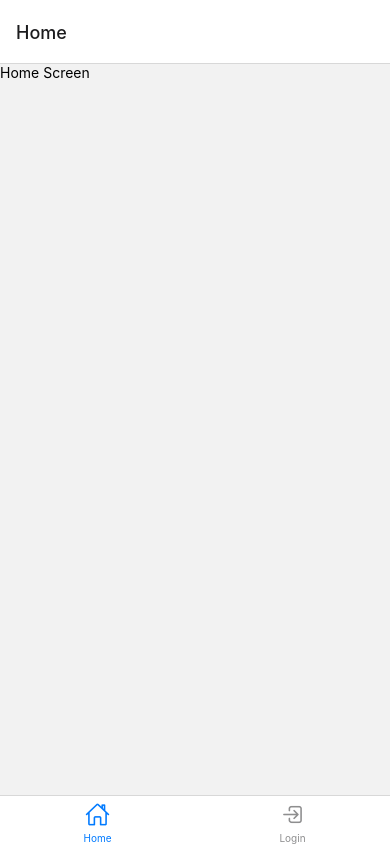
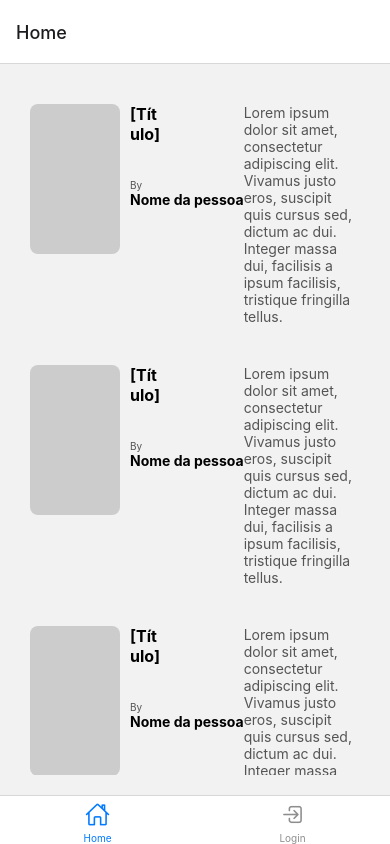
Before and after one commit to marinavelosom/newsExplorer, a React Native app: screen / in a window 390 px wide. Built offline with nearby package versions, Linux system fonts and the light colour scheme.

Commit message:
Cria cards de noticias e chama componente na home

```diff
--- /dev/null
+++ b/src/components/Card.tsx
@@ -0,0 +1,40 @@
+import React from 'react';
+import { Linking, ImageBackground } from 'react-native';
+import FontAwesome from '@expo/vector-icons/FontAwesome';
+import {
+  CardContainer,
+  CardImage,
+  CardImageContainer,
+  CardContent,
+  Header,
+  Title,
+  Subtitle,
+  Text,
+  TextFixed,
+} from '../styles/CardStyles';
+
+interface CardProps {
+  title: string;
+  author: string;
+  description: string;
+  imageUrl: string;
+}
+
+const Card: React.FC<CardProps> = ({ title, author, description, imageUrl }) => {
+
+  return (
+    <CardContainer>
+      <CardContent>
+        <CardImage />
+        <Header>
+          <Title>{title}</Title>
+          <TextFixed>By</TextFixed>
+          <Subtitle>{author}</Subtitle>
+        </Header>
+      <Text>{description}</Text>
+      </CardContent>
+    </CardContainer>
+  );
+};
+
+export default Card;
--- a/src/screens/Home.tsx
+++ b/src/screens/Home.tsx
@@ -1,19 +1,32 @@
 import React from 'react';
-import { View, Text, Button } from 'react-native';
-import { useNavigation } from '@react-navigation/native';
-import { RootStackParamList } from '../navigation/types';
-import { NativeStackNavigationProp } from '@react-navigation/native-stack';
+import { ScrollView } from 'react-native';
+import Card from '../components/Card';
+import { HomeContainer, CardColumn } from '../styles/HomeStyles';
 
-type HomeScreenNavigationProp = NativeStackNavigationProp<RootStackParamList, 'Home'>;
-
-const HomeScreen: React.FC = () => {
-  const navigation = useNavigation<HomeScreenNavigationProp>();
-
+const Home: React.FC = () => {
   return (
-    <View>
-      <Text>Home Screen</Text>
-    </View>
+    <HomeContainer>
+      <ScrollView>
+        <CardColumn>
+          <Card
+            title="[Título]"
+            author="Nome da pessoa"
+            description="Lorem ipsum dolor sit amet, consectetur adipiscing elit. Vivamus justo eros, suscipit quis cursus sed, dictum ac dui. Integer massa dui, facilisis a ipsum facilisis, tristique fringilla tellus."
+          />
+          <Card
+            title="[Título]"
+            author="Nome da pessoa"
+            description="Lorem ipsum dolor sit amet, consectetur adipiscing elit. Vivamus justo eros, suscipit quis cursus sed, dictum ac dui. Integer massa dui, facilisis a ipsum facilisis, tristique fringilla tellus."
+          />
+          <Card
+            title="[Título]"
+            author="Nome da pessoa"
+            description="Lorem ipsum dolor sit amet, consectetur adipiscing elit. Vivamus justo eros, suscipit quis cursus sed, dictum ac dui. Integer massa dui, facilisis a ipsum facilisis, tristique fringilla tellus."
+          />
+        </CardColumn>
+      </ScrollView>
+    </HomeContainer>
   );
 };
 
-export default HomeScreen;
+export default Home;
--- /dev/null
+++ b/src/styles/CardStyles.ts
@@ -0,0 +1,54 @@
+import styled from 'styled-components/native';
+
+export const CardContainer = styled.TouchableOpacity`
+  flex-direction: column;
+  padding: 10px;
+  margin: 10px 0;
+  align-items: flex-start;
+`;
+
+export const CardImage = styled.Image`
+  width: 90px;
+  height: 150px;
+  background-color: #ccc;
+  border-radius: 8px;
+  margin-right: 10px;
+`;
+
+export const CardImageContainer = styled.View`
+    padding: 10px;
+    align-items: center;
+`;
+
+export const CardContent = styled.View`
+  flex-direction: row;
+  justify-content: flex-start;
+`;
+
+export const Header = styled.View`
+  flex-direction: column;
+  margin-bottom: 10px;
+`;
+
+export const Title = styled.Text`
+  width: 32%;
+  font-size: 16px;
+  font-weight: bold;
+  margin-bottom: 5px;
+`;
+
+export const Subtitle = styled.Text`
+  font-size: 14px;
+  font-weight: bold;
+`;
+
+export const Text = styled.Text`
+  font-size: 14px;
+  color: #555;
+`;
+
+export const TextFixed = styled.Text`
+  font-size: 10px;
+  color: #555;
+  margin-top: 30px;
+`;
--- /dev/null
+++ b/src/styles/HomeStyles.ts
@@ -0,0 +1,11 @@
+import styled from 'styled-components/native';
+
+export const HomeContainer = styled.View`
+  flex: 1;
+  padding: 20px;
+`;
+
+export const CardColumn = styled.View`
+  flex-direction: column;
+  justify-content: flex-start;
+`;
```
